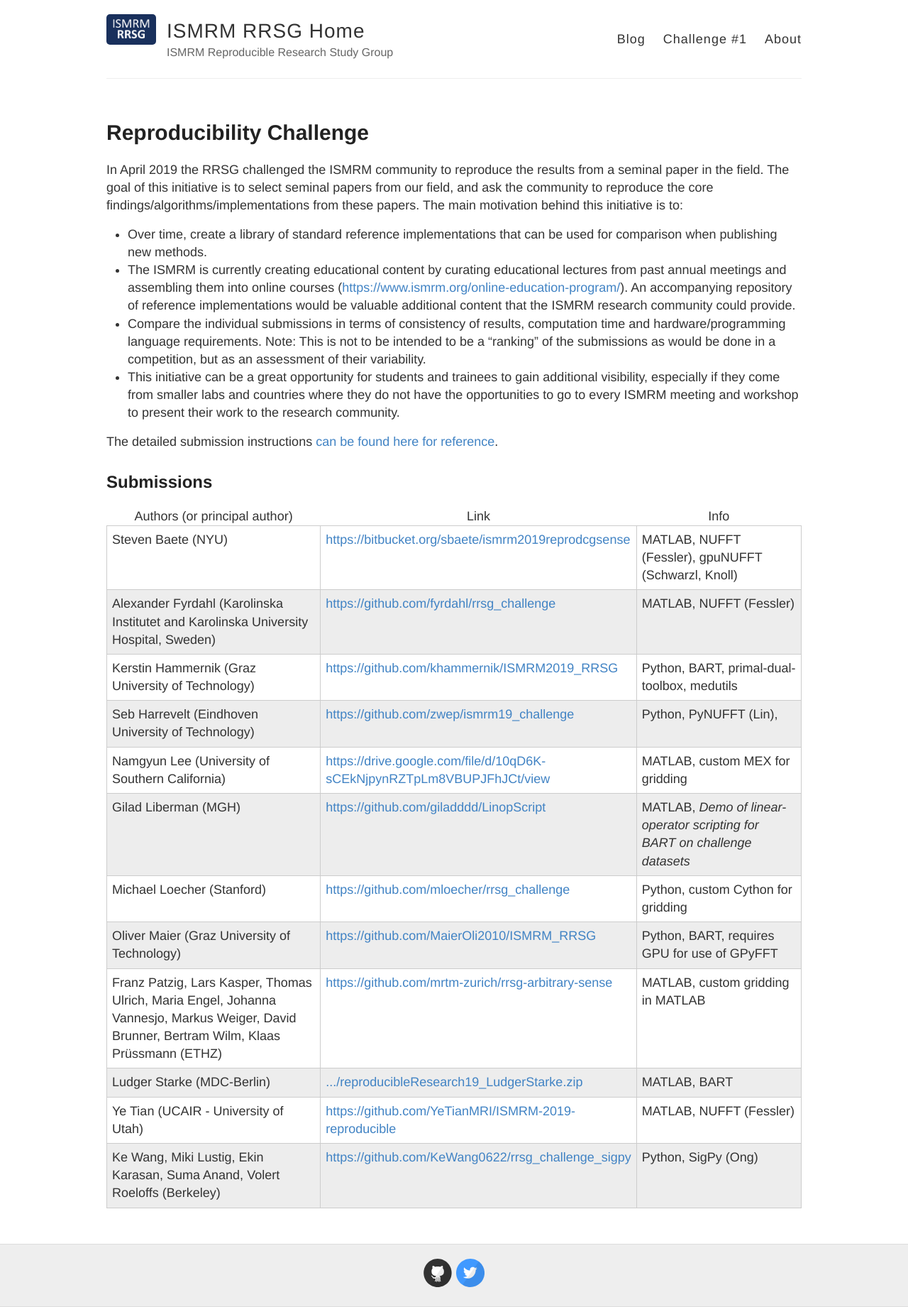
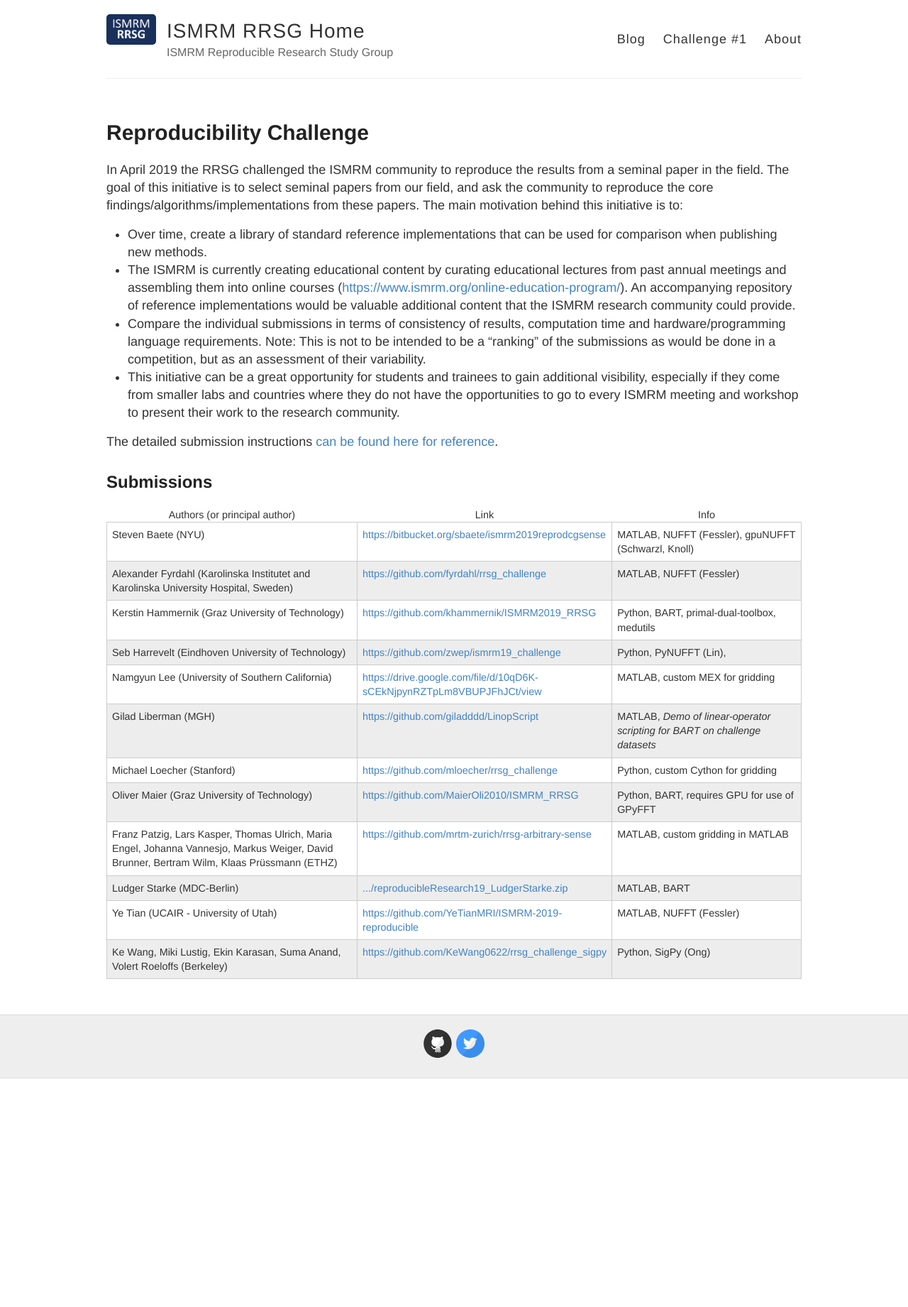
Before and after one commit to ISMRM/rrsg, a Jekyll site: the page built from challenge_one.md, in a window 1280 px wide. Shown: the whole page at 71% size. Built offline with Jekyll 4.4.1, drawn with Linux system fonts in a browser that asks for light colours; comment, search, counter and statistics services are not loaded; after the commit the page ends 1519 px from its top, so only the background shows below that.

Commit message:
make table text smaller

```diff
--- a/challenge_one.md
+++ b/challenge_one.md
@@ -16,7 +16,7 @@ The detailed submission instructions [can be found here for reference](https://b
 ## Submissions
 
 
-<table style="width:100%" class="TFtable">
+<table style="width:100%; font-size:80%" class="TFtable">
 	<col style="width:40%" />
 	<col style="width:30%" />
 	<col style="width:30%" />
```
